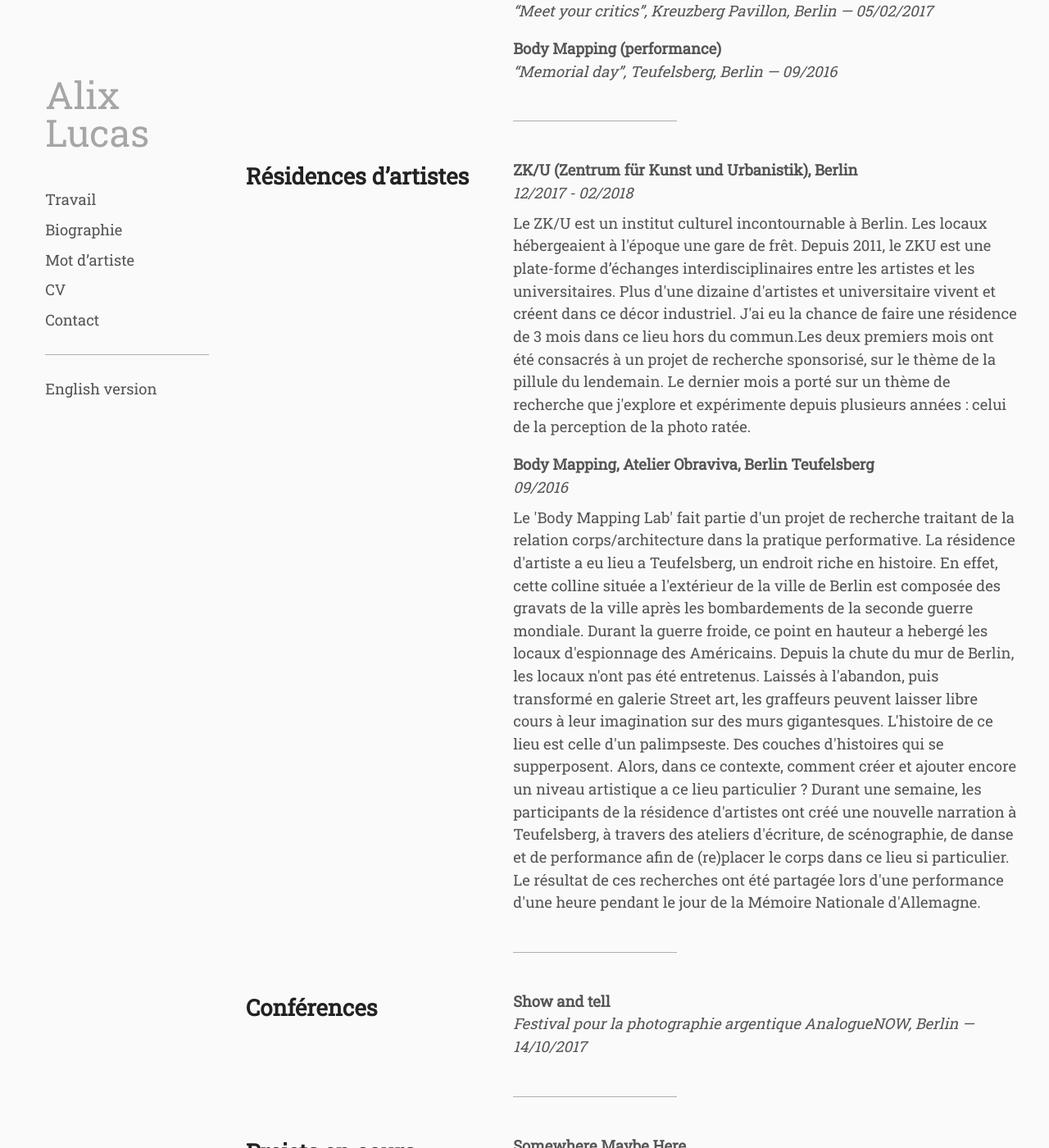
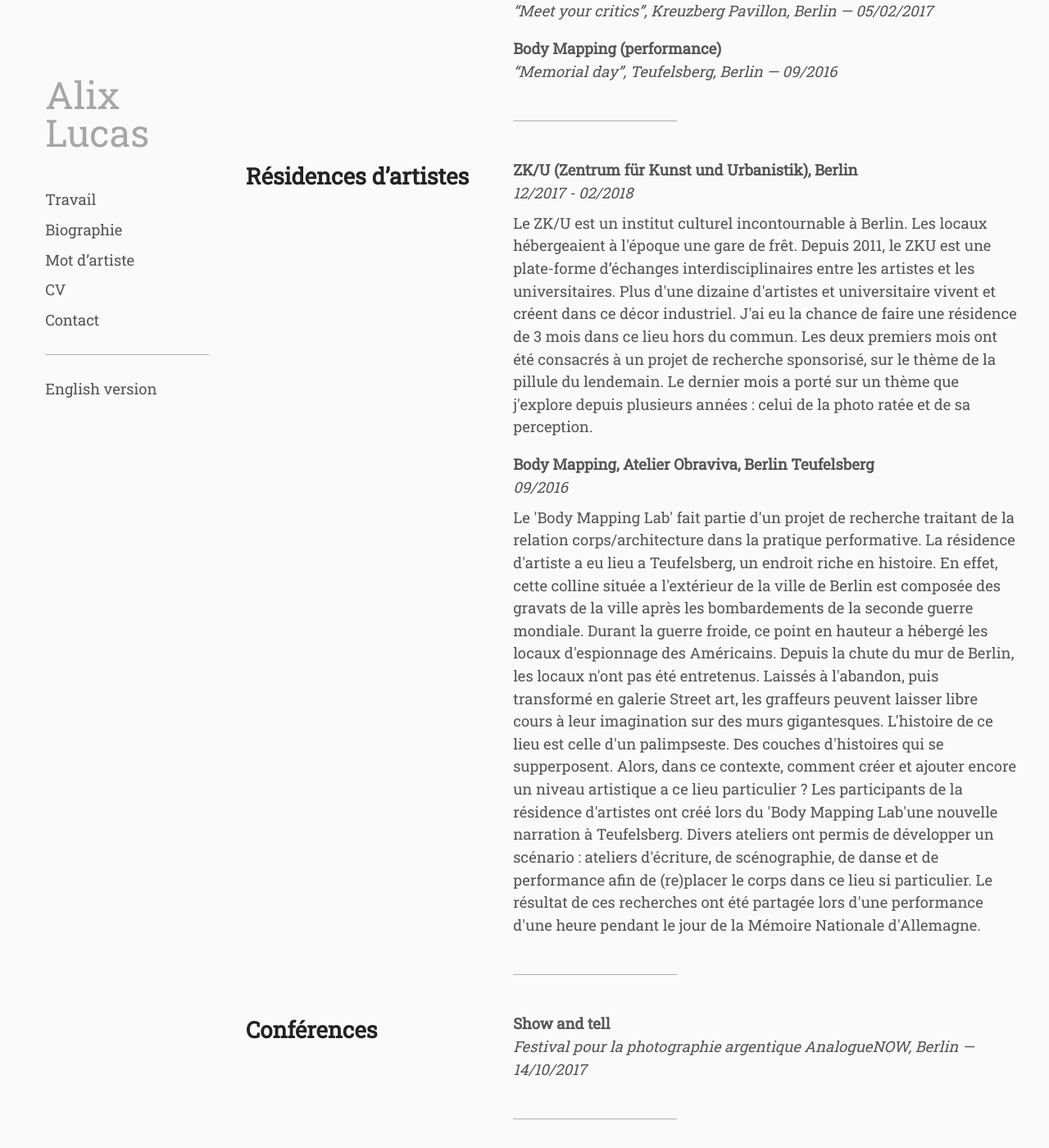
Before and after one commit to whyalix/alixlucas, a Jekyll site: the page built from pages/fr/resume.html, in a window 1280 px wide and 1400 px high, scrolled down 1426 px. Shown: the whole window at 82% size. Built offline with Jekyll 4.4.1, drawn with Linux system fonts in a browser that asks for light colours.

Commit message:
Update art_residencies.yml

```diff
--- a/_data/fr/art_residencies.yml
+++ b/_data/fr/art_residencies.yml
@@ -4,16 +4,16 @@
     Le ZK/U est un institut culturel incontournable à Berlin. Les locaux hébergeaient à l'époque une gare de frêt.
     Depuis 2011, le ZKU est une plate-forme d’échanges interdisciplinaires entre les artistes et les universitaires.
     Plus d'une dizaine d'artistes et universitaire vivent et créent dans ce décor industriel.
-    J'ai eu la chance de faire une résidence de 3 mois dans ce lieu hors du commun.Les deux premiers mois ont été consacrés à un projet de recherche sponsorisé, sur le thème de la pillule du lendemain.
-    Le dernier mois a porté sur un thème de recherche que j'explore et expérimente depuis plusieurs années : celui de la perception de la photo ratée.
+    J'ai eu la chance de faire une résidence de 3 mois dans ce lieu hors du commun. Les deux premiers mois ont été consacrés à un projet de recherche sponsorisé, sur le thème de la pillule du lendemain.
+    Le dernier mois a porté sur un thème que j'explore depuis plusieurs années : celui de la photo ratée et de sa perception.
 
 - primary: Body Mapping, Atelier Obraviva, Berlin Teufelsberg
   secondary: 09/2016
   content: |
     Le 'Body Mapping Lab' fait partie d'un projet de recherche traitant de la relation corps/architecture dans la pratique performative.
     La résidence d'artiste a eu lieu a Teufelsberg, un endroit riche en histoire. En effet, cette colline située a l'extérieur de la ville de Berlin est composée des gravats de la ville après les bombardements de la seconde guerre mondiale.
-    Durant la guerre froide, ce point en hauteur a hebergé les locaux d'espionnage des Américains.
+    Durant la guerre froide, ce point en hauteur a hébergé les locaux d'espionnage des Américains.
     Depuis la chute du mur de Berlin, les locaux n'ont pas été entretenus. Laissés à l'abandon, puis transformé en galerie Street art, les graffeurs peuvent laisser libre cours à leur imagination sur des murs gigantesques. L'histoire de ce lieu est celle d'un palimpseste. Des couches d'histoires qui se supperposent.
     Alors, dans ce contexte, comment créer et ajouter encore un niveau artistique a ce lieu particulier ?
-    Durant une semaine, les participants de la résidence d'artistes ont créé une nouvelle narration à Teufelsberg, à travers des ateliers d'écriture, de scénographie, de danse et de performance afin de (re)placer le corps dans ce lieu si particulier.
+    Les participants de la résidence d'artistes ont créé lors du 'Body Mapping Lab'une nouvelle narration à Teufelsberg. Divers ateliers ont permis de développer un scénario : ateliers d'écriture, de scénographie, de danse et de performance afin de (re)placer le corps dans ce lieu si particulier.
     Le résultat de ces recherches ont été partagée lors d'une performance d'une heure pendant le jour de la Mémoire Nationale d'Allemagne.
```
